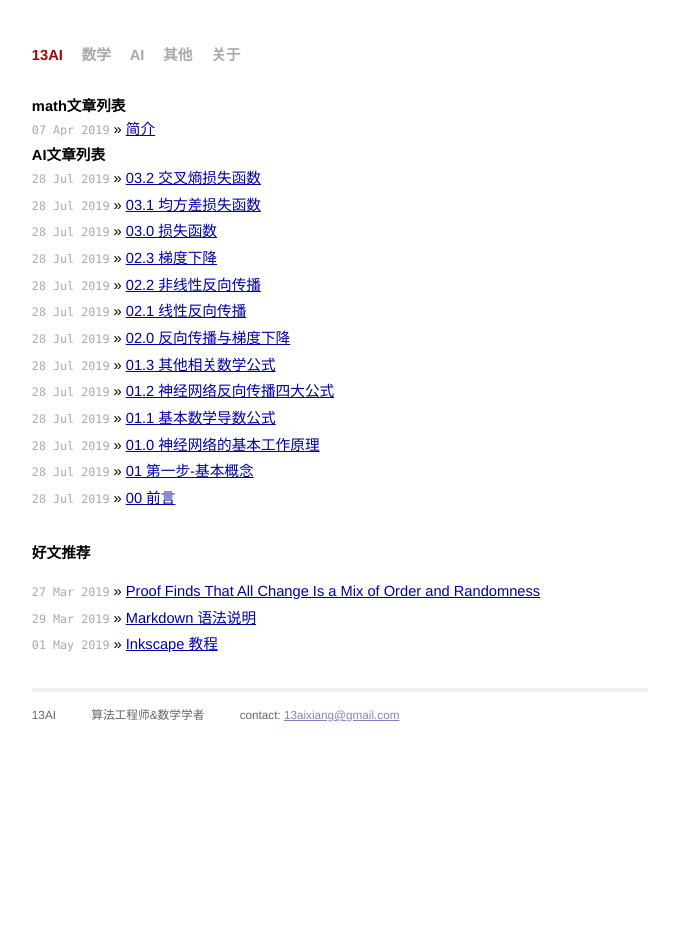
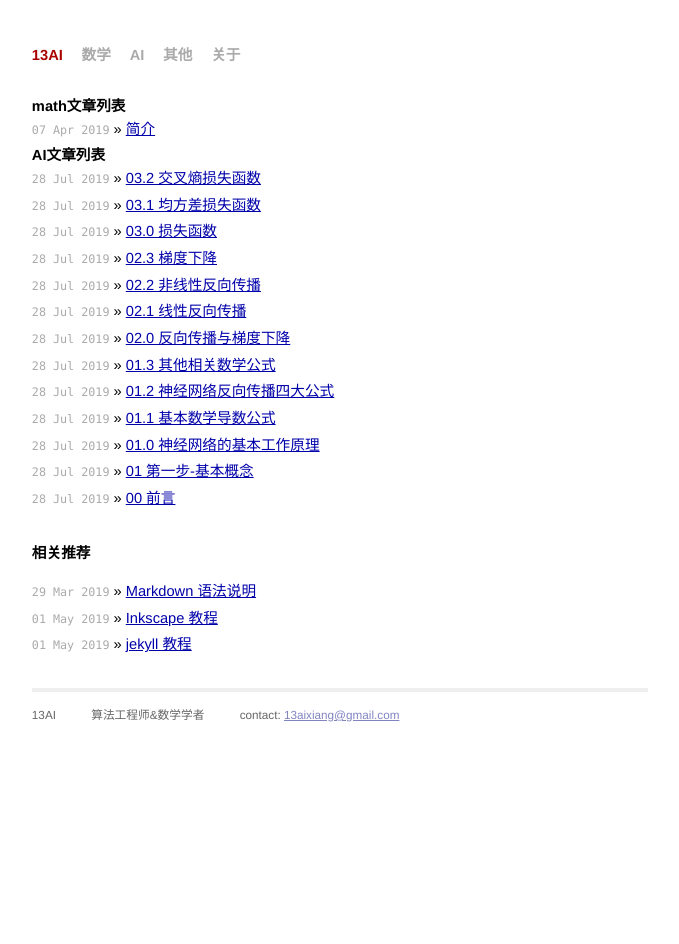
Before and after one commit to xiang-bai/xiang-bai.github.io, a Jekyll site: the page built from index.md, in a window 1280 px wide. Shown: the whole page, without its empty margins (300-979 px from the left). Built offline with Jekyll 4.4.1, drawn with Linux system fonts in a browser that asks for light colours.

Commit message:
Update index.md

```diff
--- a/index.md
+++ b/index.md
@@ -13,11 +13,11 @@ title: 13AI
     {% endfor %}
   </ul>
 
-  <h1>好文推荐</h1>
+  <h1>相关推荐</h1>
   <ul class="posts">
-    <li><span>27 Mar 2019</span> &raquo; <a href="https://www.quantamagazine.org/math-proof-finds-all-change-is-mix-of-order-and-randomness-20190327/">Proof Finds That All Change Is a Mix of Order and Randomness</a></li>
     <li><span>29 Mar 2019</span> &raquo; <a href="http://www.markdown.cn/"> Markdown 语法说明</a></li>
     <li><span>01 May 2019</span> &raquo; <a href="https://inkscape.org/zh/learn/tutorials/"> Inkscape 教程</a></li>
+    <li><span>01 May 2019</span> &raquo; <a href="https://jekyllrb.com/tutorials/navigation/#scenario-8-retrieving-items-based-on-front-matter-properties"> jekyll 教程</a></li>
 
   </ul>
 
```
